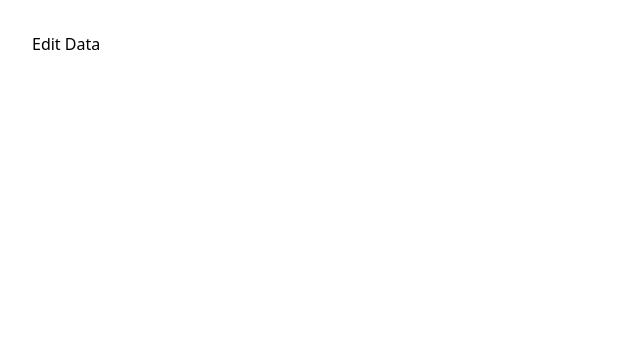
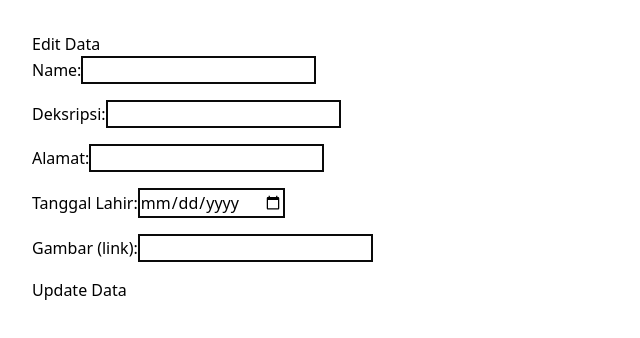
Before and after one commit to fajri-farid/dataTeman-ReactJS, a React (Vite) app: page /edit-data/1 in a window 1280 px wide. Shown: the top 338 px of the page, without its empty margins (0-640 px from the left). Built offline with nearby package versions, Linux system fonts and the light colour scheme; no server answers.

Commit message:
edit data success

```diff
--- a/src/app/editData.jsx
+++ b/src/app/editData.jsx
@@ -1,83 +1,111 @@
 import React from "react";
 import { useParams } from "react-router-dom";
+import { useState, useEffect } from "react";
 
 export const EditData = () => {
   let { id } = useParams(); // Ambil nilai parameter ID dari URL
+  const [data, setData] = useState({});
+
+  useEffect(() => {
+    const fetchData = async () => {
+      try {
+        const response = await fetch(
+          `https://v1.appbackend.io/v1/rows/4WluNE5LtmGb/${id}`
+        );
+        const result = await response.json();
+        console.log(result);
+        setData(result);
+      } catch (error) {
+        console.error("Error fetching data:", error);
+      }
+    };
+    fetchData();
+  }, [id]);
+
+  const handleChange = (e) => {
+    const { name, value } = e.target;
+    setData((prevData) => {
+      return { ...prevData, [name]: value };
+    });
+  };
+
+  const handleSubmit = async (e) => {
+    e.preventDefault();
+    try {
+      const response = await fetch(
+        `https://v1.appbackend.io/v1/rows/4WluNE5LtmGb`,
+        {
+          method: "PUT",
+          headers: {
+            "Content-Type": "application/json",
+          },
+          body: JSON.stringify(data),
+        }
+      );
+      const result = await response.json();
+      console.log("Data updated successfully:", result);
+      // Redirect to data list or show success message
+    } catch (error) {
+      console.error("Error updating data:", error);
+    }
+  };
 
   return (
     <div>
       <h1>Edit Data</h1>
+      <form onSubmit={handleSubmit}>
+        <label>
+          Name:
+          <input
+            type="text"
+            name="name"
+            value={data.name || ""}
+            onChange={handleChange}
+          />
+        </label>
+        <br />
+        <label>
+          Deksripsi:
+          <input
+            type="text"
+            name="deskripsi"
+            value={data.deksripsi || ""}
+            onChange={handleChange}
+          />
+        </label>
+        <br />
+        <label>
+          Alamat:
+          <input
+            type="text"
+            name="alamat"
+            value={data.alamat || ""}
+            onChange={handleChange}
+          />
+        </label>
+        <br />
+        <label>
+          Tanggal Lahir:
+          <input
+            type="date"
+            name="tanggal_lahir"
+            value={data.tanggal_lahir || ""}
+            onChange={handleChange}
+          />
+        </label>{" "}
+        <br />
+        <label>
+          Gambar (link):
+          <input
+            type="text"
+            name="Gambar"
+            value={data.gambar || ""}
+            onChange={handleChange}
+          />
+        </label>
+        <br />
+        <button type="submit">Update Data</button>
+      </form>
     </div>
   );
 };
-
-// import React, { useState, useEffect } from "react";
-
-// export const EditData = ({ match }) => {
-//   const [data, setData] = useState({});
-//   const id = match.params.id; // Ambil ID dari URL
-
-//   useEffect(() => {
-//     const fetchData = async () => {
-//       try {
-//         const response = await fetch(
-//           `https://v1.appbackend.io/v1/rows/4WluNE5LtmGb/${id}`
-//         );
-//         const result = await response.json();
-//         setData(result);
-//       } catch (error) {
-//         console.error("Error fetching data:", error);
-//       }
-//     };
-
-//     fetchData();
-//   }, [id]);
-
-//   const handleChange = (e) => {
-//     const { name, value } = e.target;
-//     setData((prevData) => ({
-//       ...prevData,
-//       [name]: value,
-//     }));
-//   };
-
-//   const handleSubmit = async (e) => {
-//     e.preventDefault();
-//     try {
-//       const response = await fetch(
-//         `https://v1.appbackend.io/v1/rows/4WluNE5LtmGb/${id}`,
-//         {
-//           method: "PUT",
-//           headers: {
-//             "Content-Type": "application/json",
-//           },
-//           body: JSON.stringify(data),
-//         }
-//       );
-//       const result = await response.json();
-//       console.log("Data updated successfully:", result);
-//       // Redirect to data list or show success message
-//     } catch (error) {
-//       console.error("Error updating data:", error);
-//     }
-//   };
-
-//   return (
-//     <div>
-//       <h1>Edit Data</h1>
-//       <form onSubmit={handleSubmit}>
-//         <label>
-//           Name:
-//           <input
-//             type="text"
-//             name="name"
-//             value={data.name || ""}
-//             onChange={handleChange}
-//           />
-//         </label>
-//         {/* Add more input fields for other data properties */}
-//         <button type="submit">Update Data</button>
-//       </form>
-//     </div>
-//   );
-// };
```
